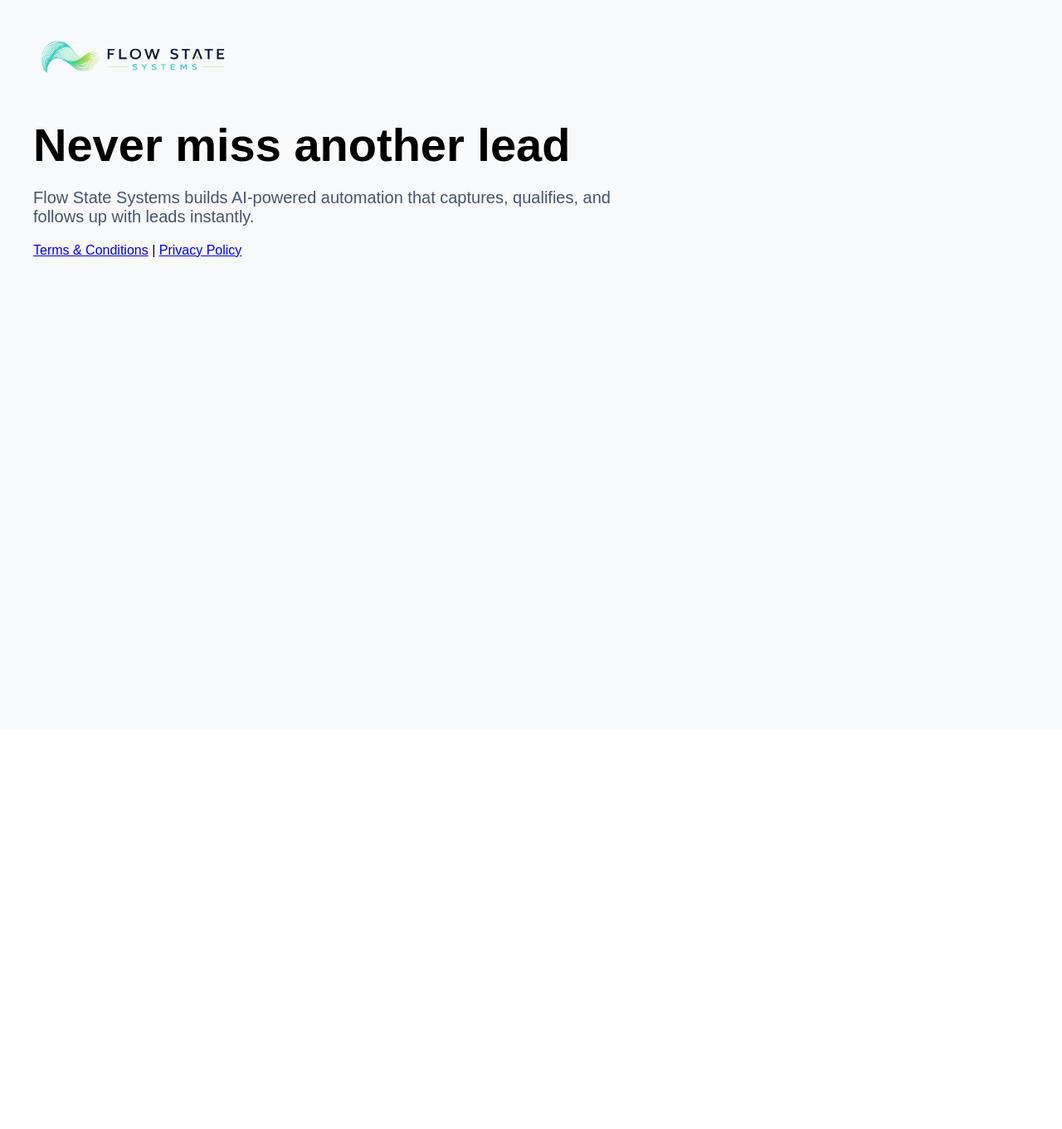
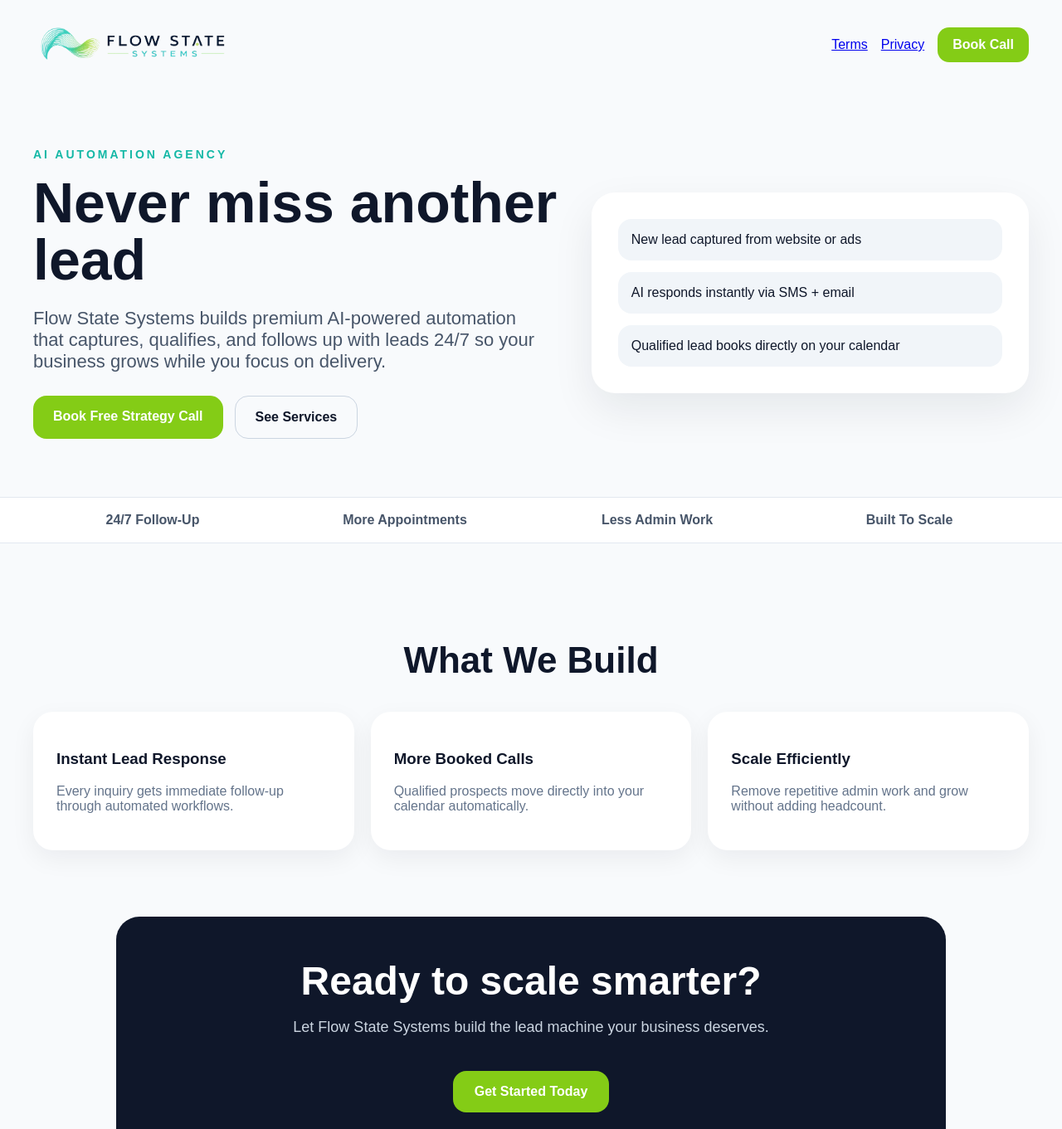
Before and after one commit to flowstatesystems/flow-state-systems-site, a Next.js app: page / in a window 1280 px wide. Shown: the top 1361 px of the page at 83% size. Before the commit the page ends 880 px from the top, so only its background shows below. Built offline with nearby package versions, Linux system fonts and the light colour scheme.

Commit message:
Add files via upload

```diff
--- a/app/layout.js
+++ b/app/layout.js
@@ -1 +1 @@
-export const metadata={title:'Flow State Systems'};export default function RootLayout({children}){return <html><body style={{margin:0}}>{children}</body></html>}
+export const metadata={title:'Flow State Systems',description:'AI Automation Agency'};export default function RootLayout({children}){return <html><body style={{margin:0,fontFamily:'Arial, sans-serif',background:'#F8FAFC',color:'#0F172A'}}>{children}</body></html>}
--- a/app/page.js
+++ b/app/page.js
@@ -1,8 +1,48 @@
 export default function Home(){return (
-<main style={{fontFamily:'Arial, sans-serif',background:'#F8FAFC',minHeight:'100vh',padding:'40px'}}>
+<div>
+<header style={{maxWidth:1200,margin:'0 auto',padding:'24px',display:'flex',justifyContent:'space-between',alignItems:'center',gap:20}}>
 <img src='/logo.png' style={{height:60}}/>
-<h1 style={{fontSize:56,marginBottom:10}}>Never miss another lead</h1>
-<p style={{fontSize:20,color:'#475569',maxWidth:700}}>Flow State Systems builds AI-powered automation that captures, qualifies, and follows up with leads instantly.</p>
-<p><a href='/terms'>Terms & Conditions</a> | <a href='/privacy'>Privacy Policy</a></p>
-</main>
-)}
+<div style={{display:'flex',gap:16,alignItems:'center'}}><a href='/terms'>Terms</a><a href='/privacy'>Privacy</a><a href='#contact' style={{background:'#84CC16',color:'#fff',padding:'12px 18px',borderRadius:14,textDecoration:'none',fontWeight:'bold'}}>Book Call</a></div>
+</header>
+
+<section style={{maxWidth:1200,margin:'0 auto',padding:'70px 24px',display:'grid',gridTemplateColumns:'1.2fr 1fr',gap:40,alignItems:'center'}}>
+<div>
+<div style={{color:'#14B8A6',fontWeight:'bold',letterSpacing:3,fontSize:14}}>AI AUTOMATION AGENCY</div>
+<h1 style={{fontSize:68,lineHeight:1.02,margin:'16px 0'}}>Never miss another lead</h1>
+<p style={{fontSize:22,color:'#475569',maxWidth:620}}>Flow State Systems builds premium AI-powered automation that captures, qualifies, and follows up with leads 24/7 so your business grows while you focus on delivery.</p>
+<div style={{display:'flex',gap:14,flexWrap:'wrap',marginTop:28}}>
+<a href='mailto:info@flowstatesystems.net' style={{background:'#84CC16',color:'#fff',padding:'16px 24px',borderRadius:16,textDecoration:'none',fontWeight:'bold'}}>Book Free Strategy Call</a>
+<a href='#services' style={{border:'1px solid #cbd5e1',padding:'16px 24px',borderRadius:16,textDecoration:'none',color:'#0F172A',fontWeight:'bold'}}>See Services</a>
+</div>
+</div>
+<div style={{background:'#fff',padding:32,borderRadius:28,boxShadow:'0 20px 50px rgba(15,23,42,0.08)'}}>
+<div style={{display:'grid',gap:14}}>
+<div style={{background:'#F1F5F9',padding:16,borderRadius:16}}>New lead captured from website or ads</div>
+<div style={{background:'#F1F5F9',padding:16,borderRadius:16}}>AI responds instantly via SMS + email</div>
+<div style={{background:'#F1F5F9',padding:16,borderRadius:16}}>Qualified lead books directly on your calendar</div>
+</div></div></section>
+
+<section style={{background:'#fff',borderTop:'1px solid #e2e8f0',borderBottom:'1px solid #e2e8f0'}}>
+<div style={{maxWidth:1200,margin:'0 auto',padding:'18px 24px',display:'grid',gridTemplateColumns:'repeat(auto-fit,minmax(180px,1fr))',gap:16,textAlign:'center',fontWeight:'bold',color:'#475569'}}>
+<div>24/7 Follow-Up</div><div>More Appointments</div><div>Less Admin Work</div><div>Built To Scale</div>
+</div></section>
+
+<section id='services' style={{maxWidth:1200,margin:'0 auto',padding:'80px 24px'}}>
+<h2 style={{fontSize:44,textAlign:'center'}}>What We Build</h2>
+<div style={{display:'grid',gridTemplateColumns:'repeat(auto-fit,minmax(260px,1fr))',gap:20,marginTop:30}}>
+<div style={{background:'#fff',padding:28,borderRadius:24,boxShadow:'0 10px 30px rgba(15,23,42,0.06)'}}><h3>Instant Lead Response</h3><p style={{color:'#64748B'}}>Every inquiry gets immediate follow-up through automated workflows.</p></div>
+<div style={{background:'#fff',padding:28,borderRadius:24,boxShadow:'0 10px 30px rgba(15,23,42,0.06)'}}><h3>More Booked Calls</h3><p style={{color:'#64748B'}}>Qualified prospects move directly into your calendar automatically.</p></div>
+<div style={{background:'#fff',padding:28,borderRadius:24,boxShadow:'0 10px 30px rgba(15,23,42,0.06)'}}><h3>Scale Efficiently</h3><p style={{color:'#64748B'}}>Remove repetitive admin work and grow without adding headcount.</p></div>
+</div></section>
+
+<section id='contact' style={{maxWidth:1000,margin:'0 auto',padding:'0 24px 80px'}}>
+<div style={{background:'#0F172A',color:'#fff',padding:50,borderRadius:28,textAlign:'center'}}>
+<h2 style={{fontSize:48,margin:'0 0 12px'}}>Ready to scale smarter?</h2>
+<p style={{color:'#cbd5e1',fontSize:18}}>Let Flow State Systems build the lead machine your business deserves.</p>
+<a href='mailto:info@flowstatesystems.net' style={{display:'inline-block',marginTop:24,background:'#84CC16',color:'#fff',padding:'16px 26px',borderRadius:16,textDecoration:'none',fontWeight:'bold'}}>Get Started Today</a>
+</div></section>
+
+<footer style={{maxWidth:1200,margin:'0 auto',padding:'0 24px 40px',display:'flex',justifyContent:'space-between',gap:20,flexWrap:'wrap',color:'#64748B'}}>
+<div>© Flow State Systems</div><div style={{display:'flex',gap:16}}><a href='/terms'>Terms</a><a href='/privacy'>Privacy</a></div>
+</footer>
+</div>)}
--- a/package.json
+++ b/package.json
@@ -1,5 +1,5 @@
 {
-  "name": "flow-state-legal-bundle",
+  "name": "flow-state-complete-final",
   "private": true,
   "scripts": {
     "build": "next build",
```
Also changed, not shown: app/privacy/page.js (+1 -1 lines), app/terms/page.js (+1 -1 lines).
